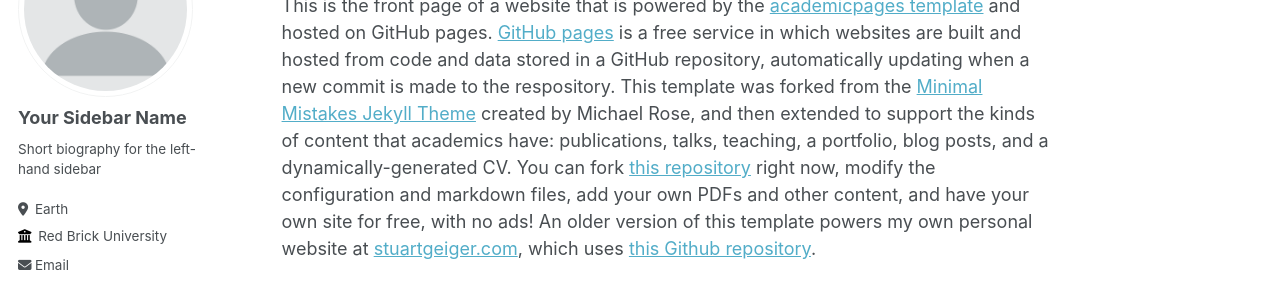
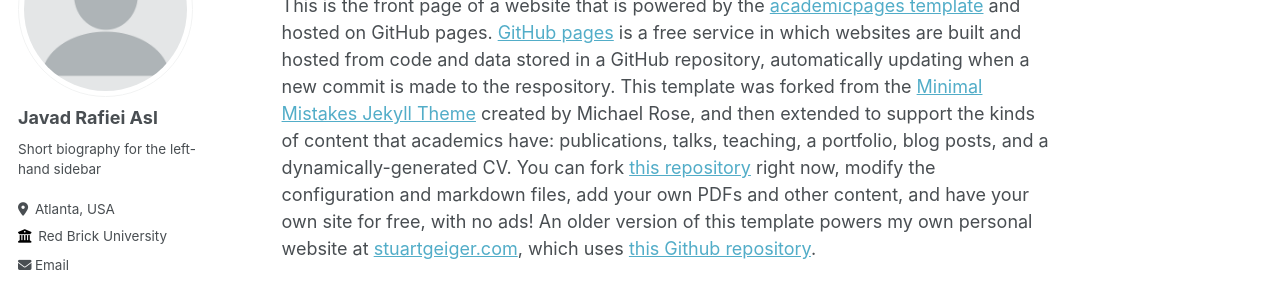
Before and after one commit to jasl1/jasl1.github.io, a Jekyll site: the page built from _pages/about.md, in a window 1280 px wide. Shown: the part 196-483 px from the top of the page. Built offline with Jekyll 4.4.1, drawn with Linux system fonts in a browser that asks for light colours; some web fonts are replaced.

Commit message:
Update _config.yml

```diff
--- a/_config.yml
+++ b/_config.yml
@@ -22,10 +22,9 @@ repository               : "academicpages/academicpages.github.io"
 author:
   name             : "Javad Rafiei Asl"
   avatar           : "profile.png"
-  name             : "Your Sidebar Name"
   pronouns         : # example: "she/her"
   bio              : "Short biography for the left-hand sidebar"
-  location         : "Earth"
+  location         : "Atlanta, USA"
   employer         : "Red Brick University"
   uri              : # URL
   email            : "none@example.org"
```
